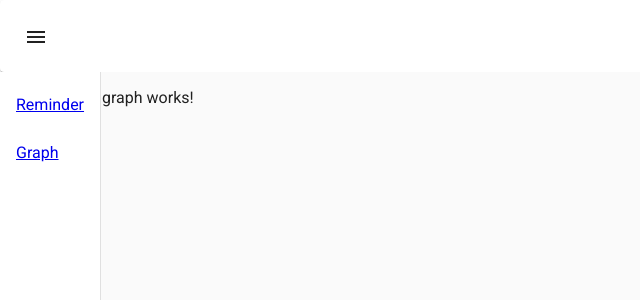
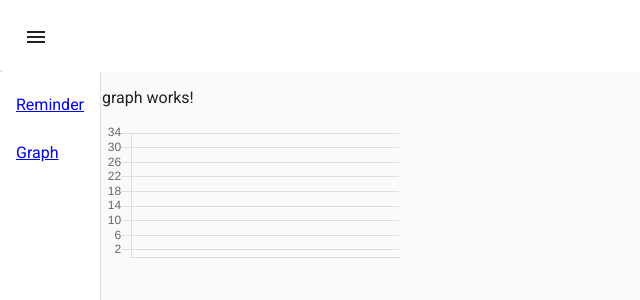
Before and after one commit to j-hiertz/NI2018, an Angular app in the folder RoBro/: page /graph in a window 1280 px wide. Shown: the top 300 px of the page, without its empty margins (0-640 px from the left). Built offline with nearby package versions, Linux system fonts and the light colour scheme.

Commit message:
Display graph

```diff
--- a/RoBro/src/app/graph/graph.component.html
+++ b/RoBro/src/app/graph/graph.component.html
@@ -1,3 +1,4 @@
 <p>
   graph works!
 </p>
+<canvas #canvas id="canvas">{{ chart }}</canvas>
--- a/RoBro/src/app/graph/graph.component.ts
+++ b/RoBro/src/app/graph/graph.component.ts
@@ -1,4 +1,5 @@
-import { Component, OnInit } from '@angular/core';
+import { Component, OnInit, ViewChild, ElementRef  } from '@angular/core';
+import { Chart } from 'chart.js';
 
 @Component({
   selector: 'app-graph',
@@ -7,17 +8,45 @@ import { Component, OnInit } from '@angular/core';
 })
 export class GraphComponent implements OnInit {
 
-	private data: Object;
-	constructor() {
-		this.data = {
-			'2018': 34,
-			'2019': 23,
-			'2020': 30,
-			'2021': 14
-		};
-	}
+  private data: any;
+  private chart: any;
+  @ViewChild('canvas') private chartRef: ElementRef;
 
-	ngOnInit() {
-	}
+  constructor() {
+    this.data = [
+      {'x': 0, 'y': 34},
+      {'x': 1, 'y': 32},
+      {'x': 2, 'y': 37},
+      {'x': 3, 'y': 28},
+      {'x': 4, 'y': 25}
+    ];
+  }
+
+  ngOnInit() {
+    this.drawGraph();
+  }
+
+  drawGraph() {
+    this.chart = new Chart(this.chartRef.nativeElement, {
+      type: 'line',
+      data: [{'x': 0, 'y': 34}, {'x': 1, 'y': 32}, {'x': 2, 'y': 37}, {'x': 3, 'y': 28}, {'x': 4, 'y': 25}],
+      options: {
+          responsive: false,
+          scales: {
+            xAxes: [{
+              display: true
+            }],
+            yAxes: [{
+                display: true,
+                ticks: {
+                    min: 0,
+                    max: 34,
+                    stepSize: 1
+                }
+            }]
+          }}
+    });
+    console.log(this.chart);
+  }
 
 }
--- a/RoBro/src/app/graph/graph.module.ts
+++ b/RoBro/src/app/graph/graph.module.ts
@@ -6,8 +6,8 @@ import { GraphRoutingModule } from './graph-routing.module';
 @NgModule({
   declarations: [GraphComponent],
   imports: [
-    CommonModule,
-    GraphRoutingModule
-  ]
+  CommonModule,
+  GraphRoutingModule
+]
 })
 export class GraphModule { }
--- a/RoBro/src/tslint.json
+++ b/RoBro/src/tslint.json
@@ -12,11 +12,6 @@
             "element",
             "app",
             "kebab-case"
-        ],
-        "indent": [
-            true,
-            "tabs",
-            4
         ]
     }
 }
```
Also changed, not shown: 1 other file (tests, documents, lock files or other folders).
